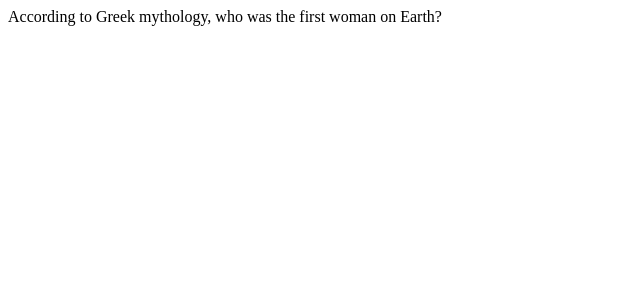
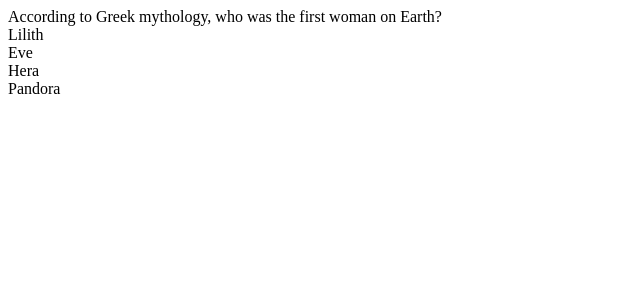
Before and after one commit to jsolis14/tandemCodingChallenge, a React (Create React App) app: page / in a window 1280 px wide. Shown: the top 300 px of the page, without its empty margins (0-640 px from the left). Built offline with nearby package versions, Linux system fonts and the light colour scheme.

Commit message:
added question answers

```diff
--- a/src/components/AnswerChoices.js
+++ b/src/components/AnswerChoices.js
@@ -0,0 +1,27 @@
+import React, { useState, useEffect } from 'react';
+
+function randomizeAnswerChoices(questionList, questionIdx) {
+    const question = questionList[questionIdx]
+    let answerList = question.incorrect.map(ele => ele)
+    answerList.push(question.correct)
+
+    return answerList
+}
+
+export default function AnswerChoices({ questionList, questionIdx }) {
+
+    useEffect(() => {
+
+    })
+
+    if (questionList.length > 0) {
+        return (
+            <div>
+                {randomizeAnswerChoices(questionList, questionIdx).map(ele => (<div key={ele}>{ele}</div>))}
+            </div>
+        )
+    } else {
+        return 'loading answers'
+    }
+
+}
--- a/src/components/TriviaGame.js
+++ b/src/components/TriviaGame.js
@@ -1,5 +1,6 @@
 import React, { useEffect, useState } from 'react'
 import questionData from '../Apprentice_TandemFor400_Data.json';
+import AnswerChoices from './AnswerChoices';
 import Question from './Question';
 
 function getRandomInt(max) {
@@ -33,6 +34,7 @@ export default function TriviaGame() {
     return (
         <div>
             <Question questionList={questionList} questionIdx={questionIdx} />
+            <AnswerChoices questionList={questionList} questionIdx={questionIdx} />
         </div>
     )
 }
```
